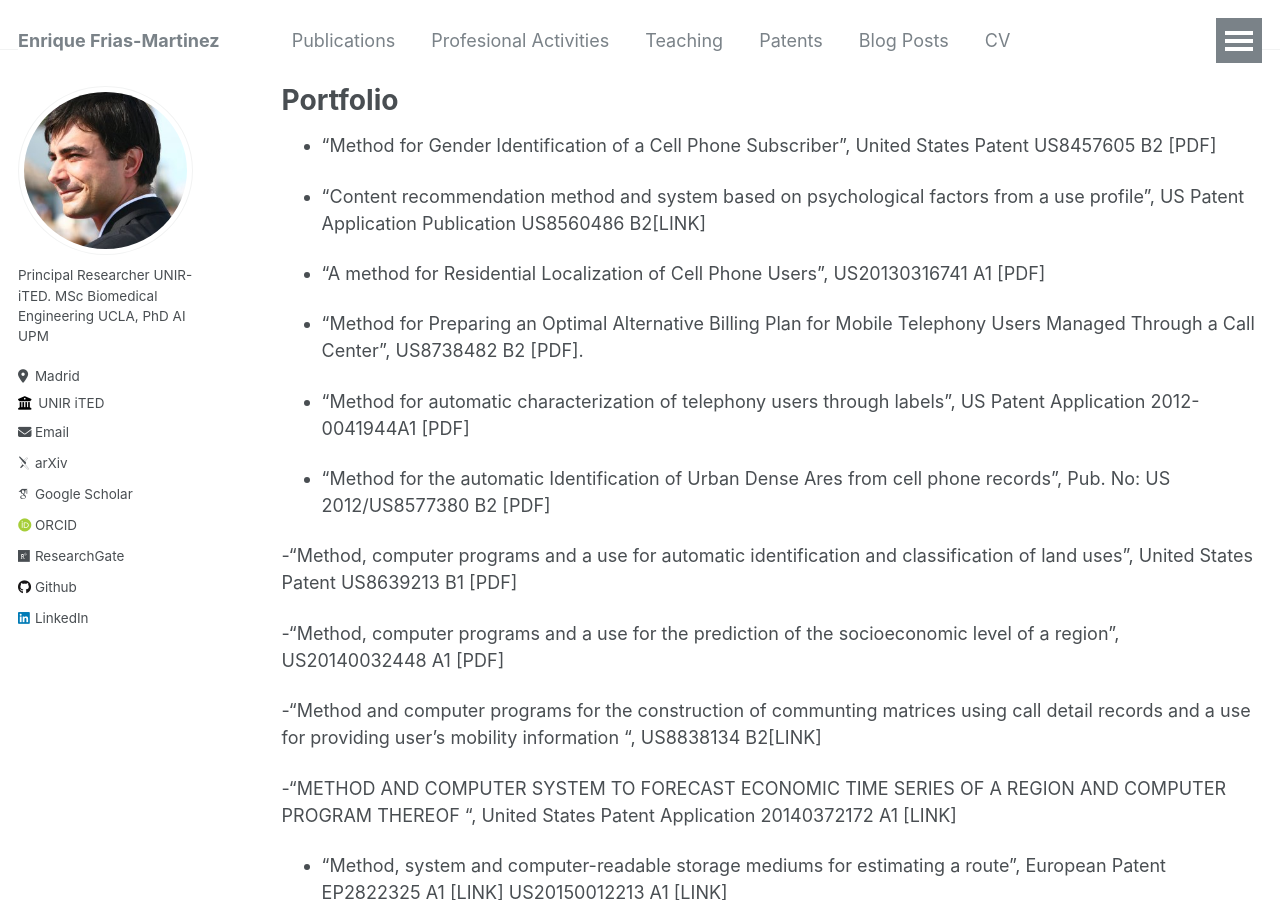
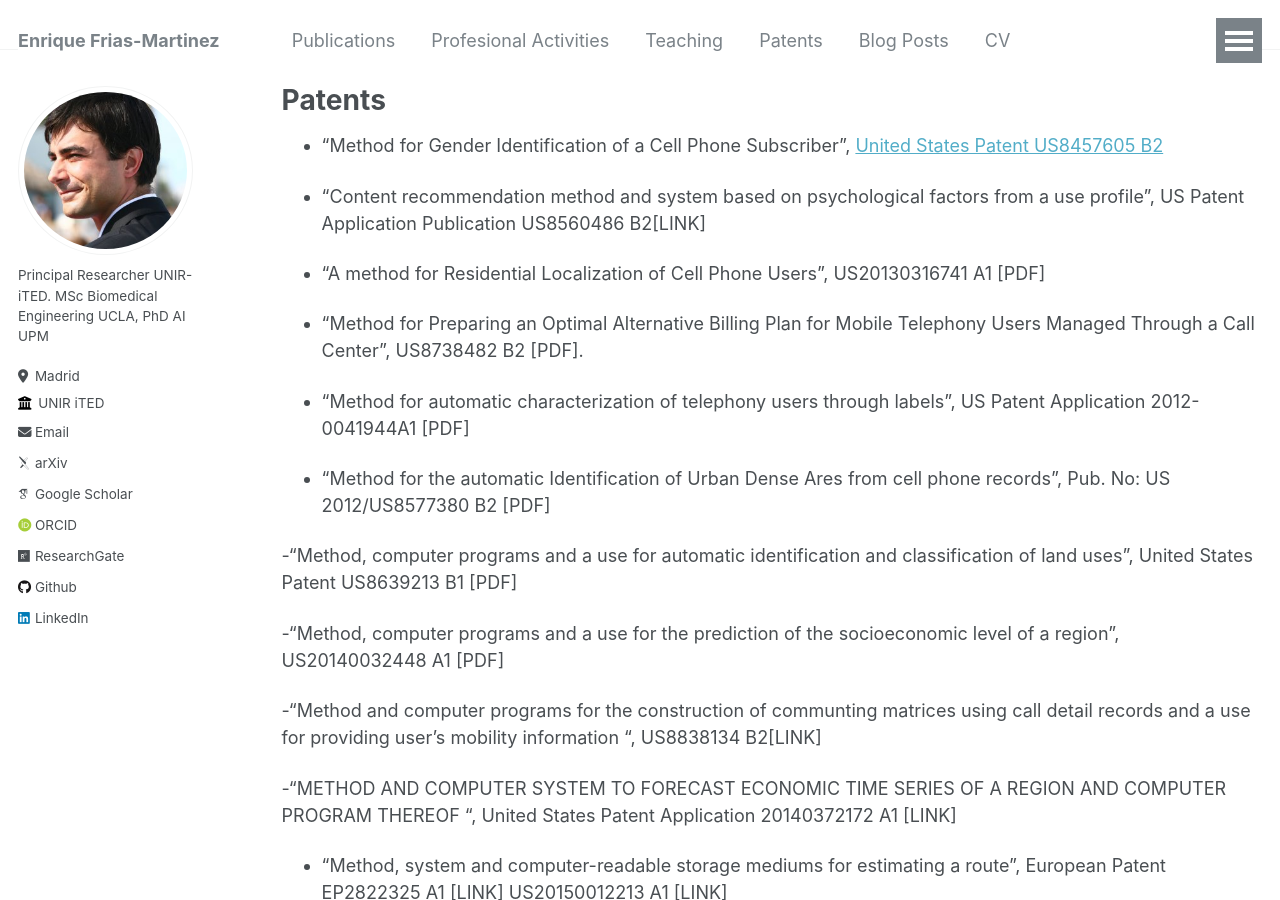
Before and after one commit to ENriqueFRiasM/enriquefriasm.github.io, a Jekyll site: the page built from _pages/portfolio.md, in a window 1280 px wide and 900 px high. Built offline with Jekyll 4.4.1, drawn with Linux system fonts in a browser that asks for light colours; some web fonts are replaced.

Commit message:
Update portfolio.md

```diff
--- a/_pages/portfolio.md
+++ b/_pages/portfolio.md
@@ -1,11 +1,11 @@
 ---
 layout: archive
-title: "Portfolio"
+title: "Patents"
 permalink: /portfolio/
 author_profile: true
 ---
 
-- "Method for Gender Identification of a Cell Phone Subscriber", United States Patent US8457605 B2 [PDF]
+- "Method for Gender Identification of a Cell Phone Subscriber", [United States Patent US8457605 B2](https://patents.google.com/patent/US20120083255)
 
 - "Content recommendation method and system based on psychological factors from a use profile", US Patent Application Publication US8560486 B2[﻿LINK﻿]
 
```
